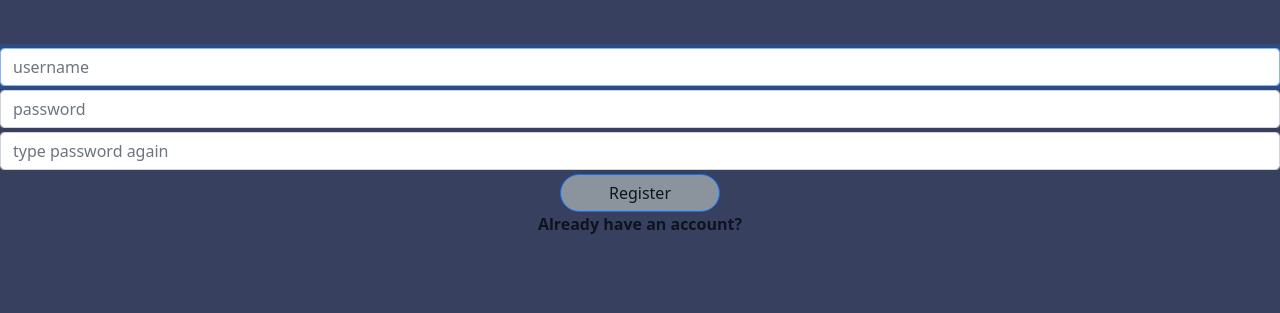
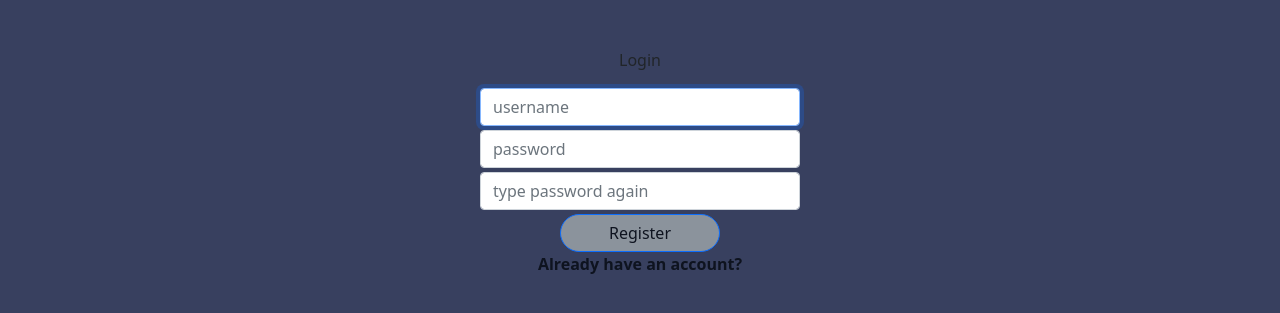
Before and after one commit to BerserkPacho/Edity_-, a Flask app: page /login in a window 1280 px wide. Shown: the top 313 px of the page. Run offline with Flask 2, Linux system fonts and the light colour scheme.

Commit message:
made initial registering and logging functions

```diff
--- /dev/null
+++ b/.#references.txt
@@ -0,0 +1 @@
+antar3s@antar3s-tobefilledbyoem.5520:1647623537
--- a/app.py
+++ b/app.py
@@ -1,5 +1,6 @@
-from flask import Flask, redirect, render_template, request, jsonify
-
+from flask import Flask, redirect, render_template, request
+import sqlite3
+from helpers import hash
 app = Flask(__name__)
 app.config["TEMPLATES_AUTO_RELOAD"] = True
 
@@ -18,8 +19,32 @@ def login():
 
 @app.route("/register", methods=["GET", "POST"])
 def register():
+    if request.method == "POST":
+        username = request.form.get("username")
+        password = hash(request.form.get("password"))
+        con = sqlite3.connect("quote.db")
+        cur = con.cursor()
+        action = cur.execute("insert into users(username, password) values(?,?)",(username,password,))
+
+        con.commit()
+        con.close()
+        return redirect("/")
+
+
     return render_template("register.html");
+def login():
+    if request.method == "POST":
+        username = request.form.get("username")
+        password = hash(request.form.get("password"))
+        con = sqlite3.connect("quote.db")
+        cur = con.cursor
+        query = cur.execute("SELECT * FROM users WHERE username=?",(username,))
+        if(len(query) > 0 and query[0]["password"] == password):
+            print("why u gay")
+            return True;
+    return render_template("gay")
 
 @app.route("/")
 def index():
+
     return render_template("home.html")
--- /dev/null
+++ b/helpers.py
@@ -0,0 +1,5 @@
+import hashlib
+def hash(string):
+    hash =  hashlib.md5(string.encode())
+    hash = hash.hexdigest()
+    return hash
--- a/requirements.txt
+++ b/requirements.txt
@@ -1 +1 @@
-flask, redirect, render_template, request
+ Flask, redirect, render_template, request
--- a/templates/login.html
+++ b/templates/login.html
@@ -7,15 +7,16 @@ logging in
 
 {%block main%}
 
-  <form class="mt-5 border-left" action="/login" method="post">
-    <div class="mb-1">
-      <input autocomplete="off" autofocus class="form-control mx-auto" id="username" name="username" placeholder="username" required type="text">
+  <form class="mt-5" action="/login" method="post">
+    <div class="mb-1 form-group">
+          <p class="text-center" >Login</p>
+      <input autocomplete="off" autofocus class="form-control mx-auto w-25" id="username" name="username" placeholder="username" required type="text">
     </div>
     <div class="mb-1">
-      <input autocomplete="off" autofocus class="form-control mx-auto " id="password" name="password" placeholder="password" required type="password">
+      <input autocomplete="off" autofocus class="form-control mx-auto w-25" id="password" name="password" placeholder="password" required type="password">
     </div>
     <div class="mb-1">
-      <input autocomplete="off" autofocus class="form-control mx-auto " id="password" name="duplicate" placeholder="type password again" required type="password">
+      <input autocomplete="off" autofocus class="form-control mx-auto w-25" id="password" name="duplicate" placeholder="type password again" required type="password">
     </div>
 
     <div class="text-center">
```
Also changed, not shown: quote.db, 1 other file.
